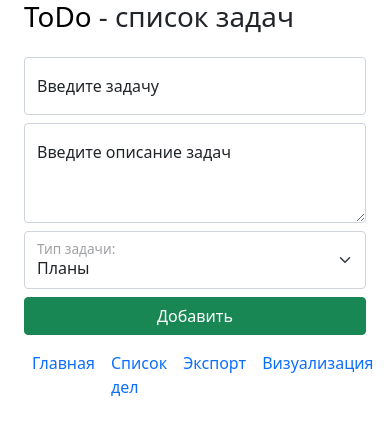
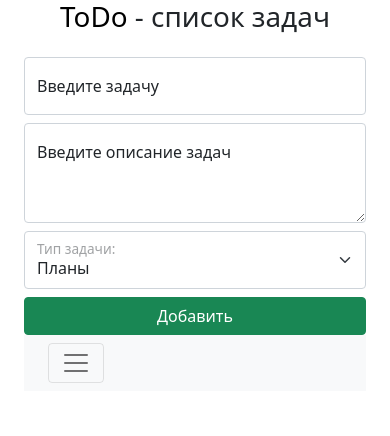
Before and after one commit to vlad17v/ddz, a FastAPI app: page /todo/home/ in a window 390 px wide; the page is wider, and only the part inside the window is pictured. Shown: the top 436 px of that part. Run offline with FastAPI, Linux system fonts and the light colour scheme; some libraries are stand-ins or nearby versions.

Commit message:
changed footer for phone

```diff
--- a/app/templates/base.html
+++ b/app/templates/base.html
@@ -6,11 +6,8 @@
     <meta http-equiv="X-UA-Compatible" content="IE=edge">
     <meta name="viewport" content="width=device-width, initial-scale=1.0">
     <title>ToDo App</title>
-
-      <!-- Подключение Bootstrap CSS через CDN -->
     <link rel="stylesheet" href="https://cdn.jsdelivr.net/npm/bootstrap@5.3.0/dist/css/bootstrap.min.css">
     <link rel="stylesheet" href="{{ url_for('static', path='css/bootstrap.min.css') }}">
-
 </head>
 
 <body class="container">
@@ -33,16 +30,22 @@
     <script src="{{ url_for('static', path='js/modal.js') }}"></script>
 
     <main class="d-flex flex-column gap-3">
-    <h1 class="h1"><a href="/todo/home/" style="cursor: pointer; color: black; text-decoration: none;">ToDo</a> - список
-        задач</h1>
+        <h1 class="h1 text-center">
+            <a href="/todo/home/" style="cursor: pointer; color: black; text-decoration: none;">ToDo</a> - список задач
+        </h1>
 
         {% block content %}
-
         {% endblock content %}
     </main>
 
-<footer>
-    <nav class="navbar navbar-expand">
+    <footer class="mt-auto">
+        <nav class="navbar navbar-expand-lg navbar-light bg-light">
+            <div class="container-fluid">
+                <button class="navbar-toggler" type="button" data-bs-toggle="collapse" data-bs-target="#navbarNav"
+                    aria-controls="navbarNav" aria-expanded="false" aria-label="Toggle navigation">
+                    <span class="navbar-toggler-icon"></span>
+                </button>
+                <div class="collapse navbar-collapse" id="navbarNav">
                     <ul class="navbar-nav me-auto mb-2 mb-lg-0">
                         <li class="nav-item">
                             <a class="nav-link" href="/todo/home/">Главная</a>
@@ -63,7 +66,11 @@
                             <a class="nav-link" href="/todo/info-tasks/">Информация</a>
                         </li>
                     </ul>
+                </div>
+            </div>
         </nav>
     </footer>
+    <script src="https://cdn.jsdelivr.net/npm/bootstrap@5.3.0/dist/js/bootstrap.bundle.min.js"></script>
 </body>
+
 </html>
```
Lines whose indentation alone changed are shown as unchanged.
